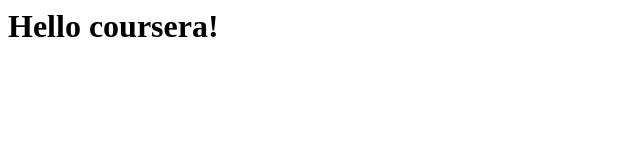
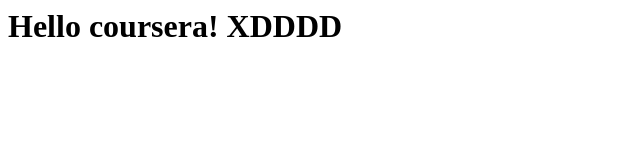
Before and after one commit to KylieDing/coursera-test, a plain HTML site: page site/index.html in a window 1280 px wide. Shown: the whole page, without its empty margins (0-640 px from the left). Drawn offline with Linux system fonts and the light colour scheme.

Commit message:
minor changes

```diff
--- a/site/index.html
+++ b/site/index.html
@@ -3,6 +3,6 @@
 	<title>helllllo</title>
 </head>
 <body>
-<h1>Hello coursera!</h1>
+<h1>Hello coursera! XDDDD</h1>
 </body>
 </html>
```
